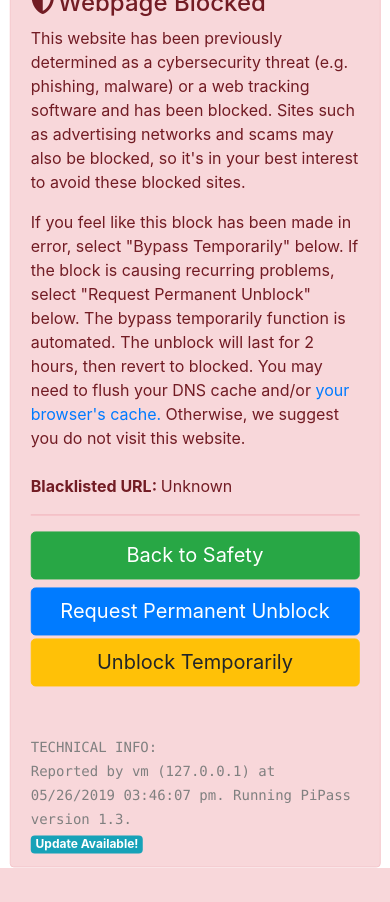
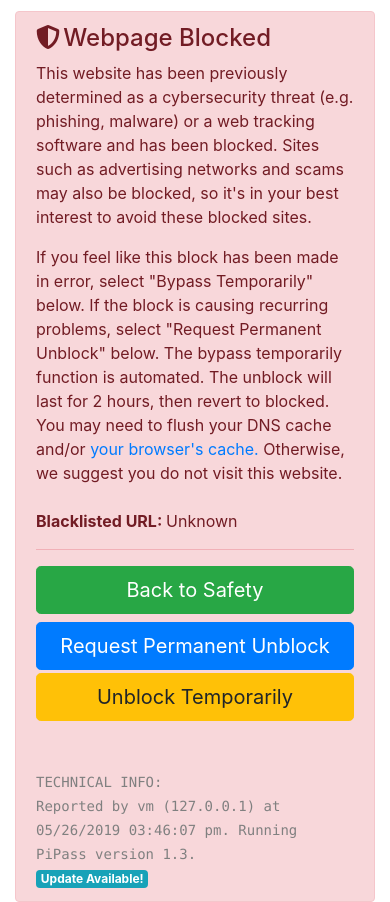
Before and after one commit to PiPass/blockpage, a PHP site: page /blockpage/index.php in a window 390 px wide. Before the commit the page ends 868 px from the top, so only its background shows below. Run offline with PHP 8.4, Linux system fonts and the light colour scheme; data that the repository does not hold is empty; some libraries are stand-ins or nearby versions.

Commit message:
Fix blockpage getting cut off on mobile

```diff
--- a/blockpage/index.php
+++ b/blockpage/index.php
@@ -29,7 +29,7 @@ if($url == $server_ip) {
 
     <!-- Required meta tags -->
     <meta charset="utf-8">
-    <meta name="viewport" content="width=device-width, initial-scale=1, shrink-to-fit=no">
+    <meta name="viewport" content="width=device-width, initial-scale=1, maximum-scale=1, user-scalable=no">
 
     <!-- Bootstrap CSS -->
     <link rel="stylesheet" href="https://stackpath.bootstrapcdn.com/bootstrap/4.3.1/css/bootstrap.min.css" integrity="sha384-ggOyR0iXCbMQv3Xipma34MD+dH/1fQ784/j6cY/iJTQUOhcWr7x9JvoRxT2MZw1T" crossorigin="anonymous">
@@ -48,13 +48,25 @@ if($url == $server_ip) {
             position: absolute;
         }
 
-        #alert {
+        @media(min-width:630px) {
+          #alert {
             margin: 0;
             position: absolute;
             top: 50%;
             left: 50%;
             transform: translate(-50%, -50%);
             width: 95%;
+          }
+        }
+
+        @media(max-width:629px) {
+          #alert {
+            margin-left: auto;
+            margin-right: auto;
+            margin-top: 3%;
+            margin-bottom: 3%;
+            width: 100%;
+          }
         }
 
         .toast {
```
